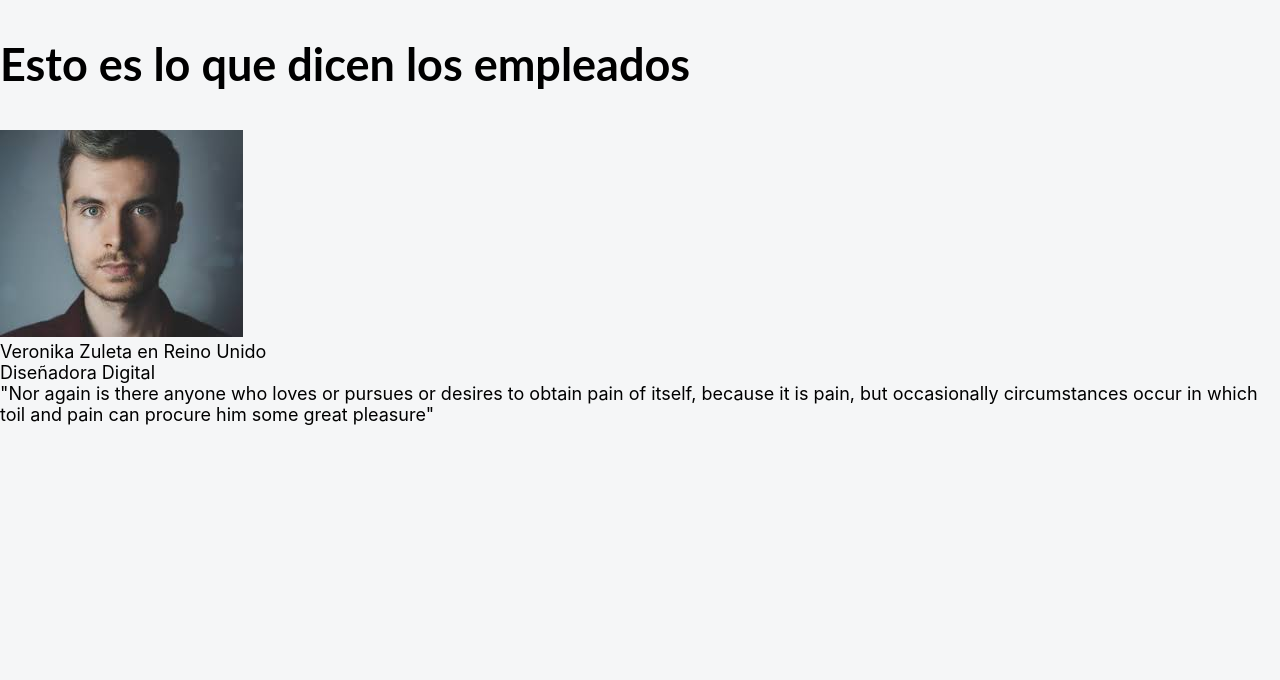
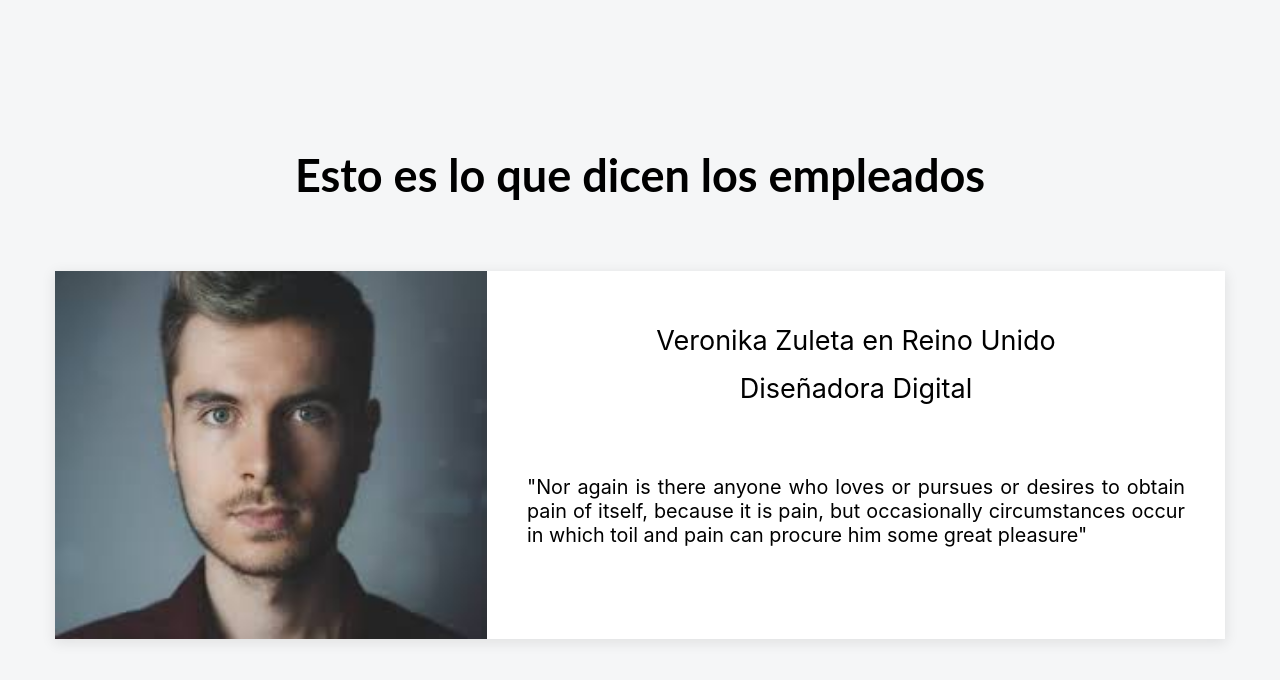
Before and after one commit to Diego-Osilia/Proyecto-React-1, a React (Create React App) app: page / in a window 1280 px wide. Shown: the top 680 px of the page. Built offline with nearby package versions, Linux system fonts and the light colour scheme.

Commit message:
css de los testimonios

```diff
--- a/src/App.css
+++ b/src/App.css
@@ -22,6 +22,16 @@
 
 }
 
+.contenedor-principal{
+
+    min-height: 600px;
+    display: flex;
+    flex-wrap: wrap;
+    align-items: center;
+    justify-content: center;
+
+}
+
 h1{
     max-width: 940px;
     font-size: 2.5em;
--- a/src/App.js
+++ b/src/App.js
@@ -3,9 +3,11 @@
 
 function App() {
   return (
-    <div className="App">
-      <h1>Esto es lo que dicen los empleados</h1>
-      <Testimonio />
+    <div className='app'>
+      <div className='contenedor-principal'>
+        <h1>Esto es lo que dicen los empleados</h1>
+        <Testimonio />
+      </div>
     </div>
   );
 }
--- a/src/componentes/Testimonio.js
+++ b/src/componentes/Testimonio.js
@@ -1,4 +1,5 @@
 import React from "react";
+import "../stylesheets/testimonio.css";
 
 
 function testimonio() {
--- a/src/stylesheets/testimonio.css
+++ b/src/stylesheets/testimonio.css
@@ -0,0 +1,50 @@
+.contenedor-testimonio{
+
+    width: 1170px;
+    height: 368px;
+    margin: 10px 10px 50px;
+    display: flex;
+    align-items: center;
+    justify-content: center;
+    background-color: #ffffff;
+    box-shadow: 0 3px 13px 1px rgb(0 0 0 / 9%);
+
+
+}
+
+.imagen-testimonio{
+
+    height: 100%;
+    width: auto;
+
+}
+
+.contenedor-texto{
+
+    text-align: center;
+    padding: 40px;
+    font-family: Lato, sans-serif;
+    font-weight: 400;
+    line-height: 1.5rem;
+
+
+}
+
+.nombre-testimonio{
+
+    font-size: 1.5rem;
+}
+
+.cargo-testimonio{
+
+    font-size: 1.5rem;
+    margin-top: 15px;
+    padding-bottom: 30px;
+}
+
+.texto-testimonio{
+
+    padding: 40px;
+    font-size: 1.1rem;
+    text-align: justify;
+}
```
